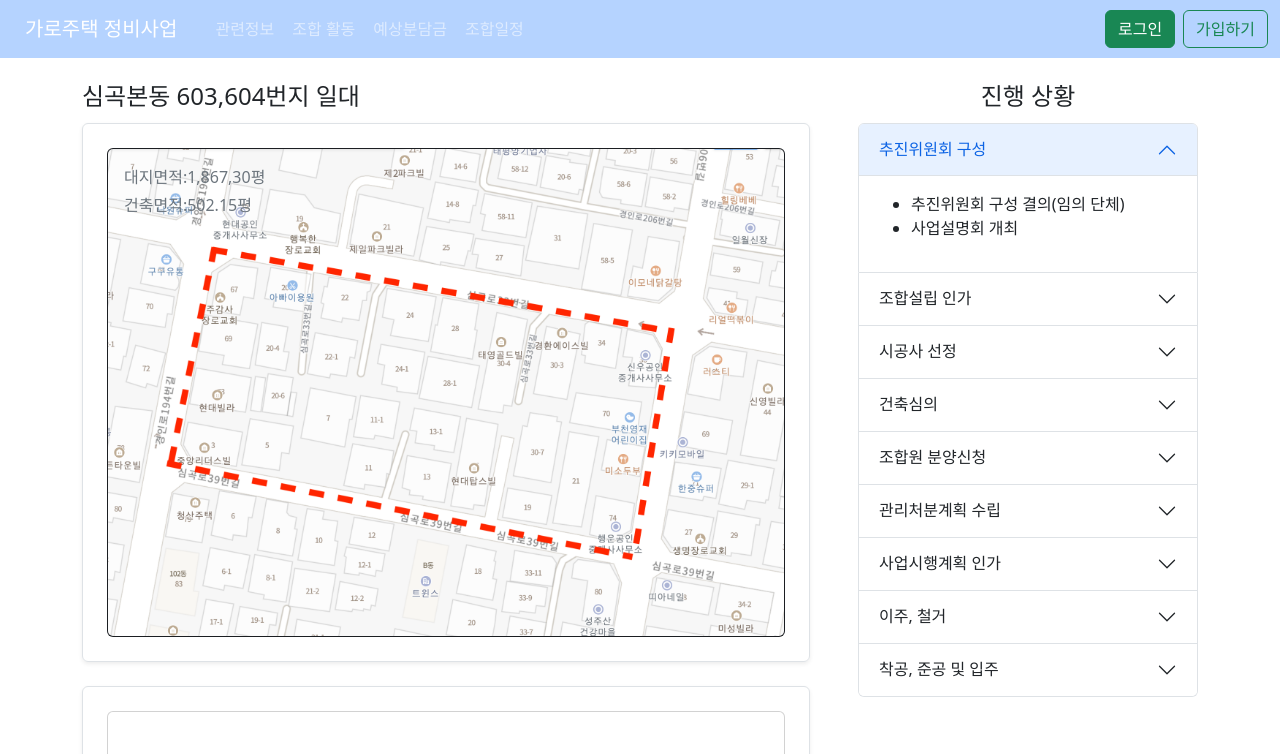
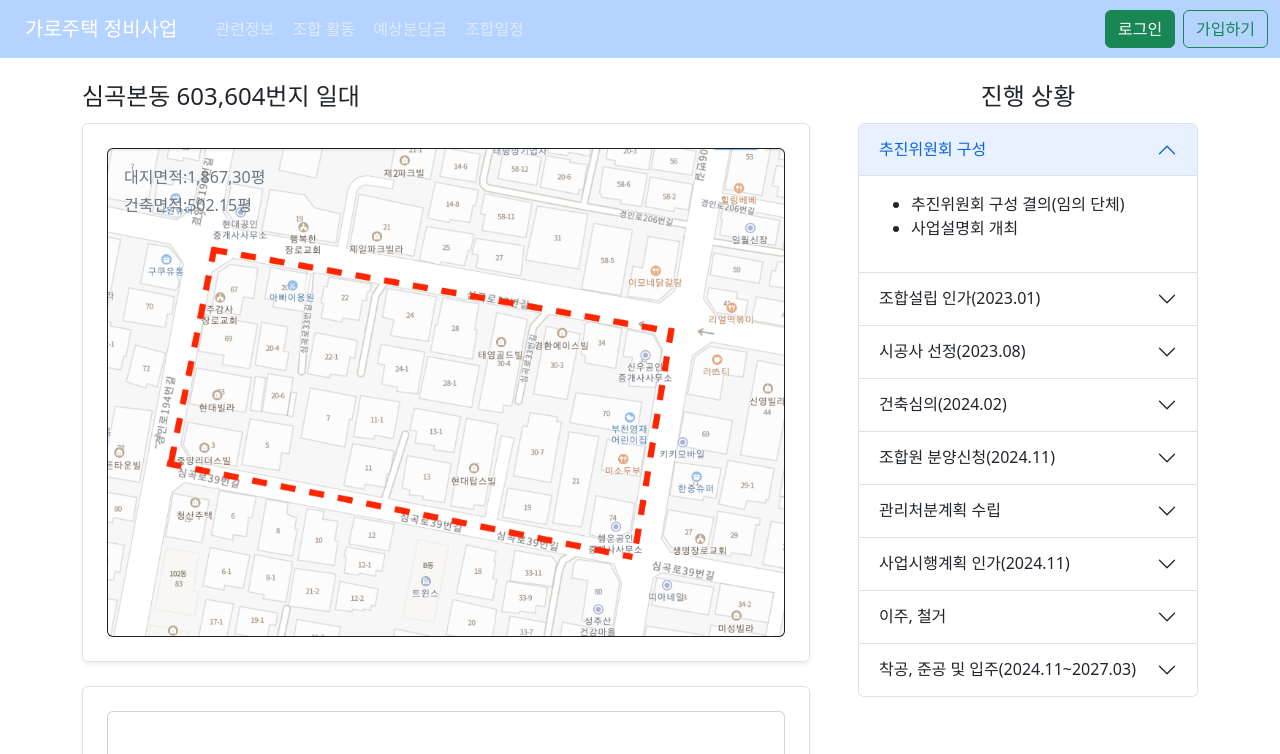
Before and after one commit to SanghunOh/project_home_maintenance_front, a Vue app: page /main in a window 1280 px wide. Shown: the top 754 px of the page. Built offline with nearby package versions, Linux system fonts and the light colour scheme.

Commit message:
add some desc

```diff
--- a/src/components/ProcessStates.vue
+++ b/src/components/ProcessStates.vue
@@ -41,7 +41,7 @@
             aria-expanded="false"
             aria-controls="collapseTwo"
           >
-            조합설립 인가
+            조합설립 인가(2023.01)
           </button>
         </h2>
         <div
@@ -67,7 +67,7 @@
             aria-expanded="false"
             aria-controls="collapseThree"
           >
-            시공사 선정
+            시공사 선정(2023.08)
           </button>
         </h2>
         <div
@@ -94,7 +94,7 @@
             aria-expanded="false"
             aria-controls="collapse4"
           >
-            건축심의
+            건축심의(2024.02)
           </button>
         </h2>
         <div
@@ -123,7 +123,7 @@
             aria-expanded="false"
             aria-controls="collapse5"
           >
-            조합원 분양신청
+            조합원 분양신청(2024.11)
           </button>
         </h2>
         <div
@@ -176,7 +176,7 @@
             aria-expanded="false"
             aria-controls="collapse7"
           >
-            사업시행계획 인가
+            사업시행계획 인가(2024.11)
           </button>
         </h2>
         <div
@@ -229,7 +229,7 @@
             aria-expanded="false"
             aria-controls="collapse9"
           >
-            착공, 준공 및 입주
+            착공, 준공 및 입주(2024.11~2027.03)
           </button>
         </h2>
         <div
```
